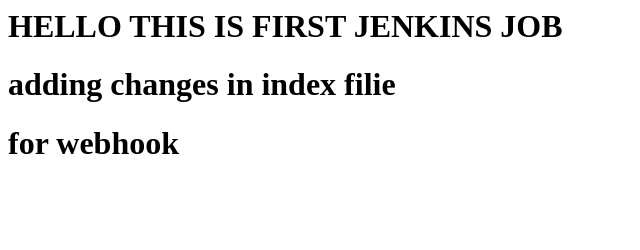
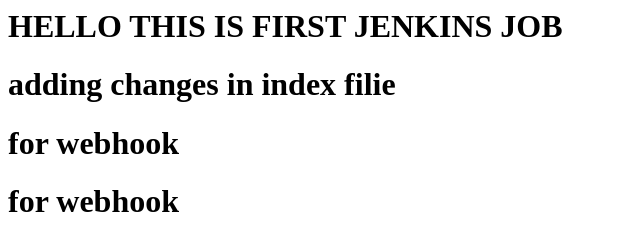
Before and after one commit to amirpatel7m/test, a plain HTML site: page index.html in a window 1280 px wide. Shown: the whole page, without its empty margins (0-640 px from the left). Drawn offline with Linux system fonts and the light colour scheme.

Commit message:
Update index.html

```diff
--- a/index.html
+++ b/index.html
@@ -1,3 +1,4 @@
 <h1> HELLO THIS IS FIRST JENKINS JOB </h1>
 <h1> adding changes in index filie</h1>
 <h1> for webhook</h1>
+<h1> for webhook</h1>
```
